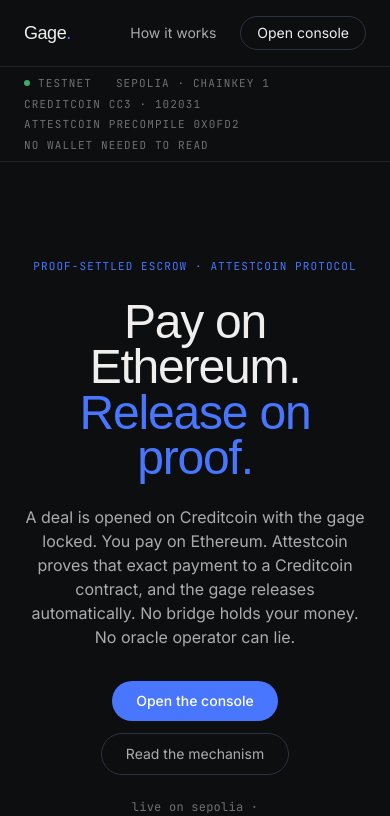
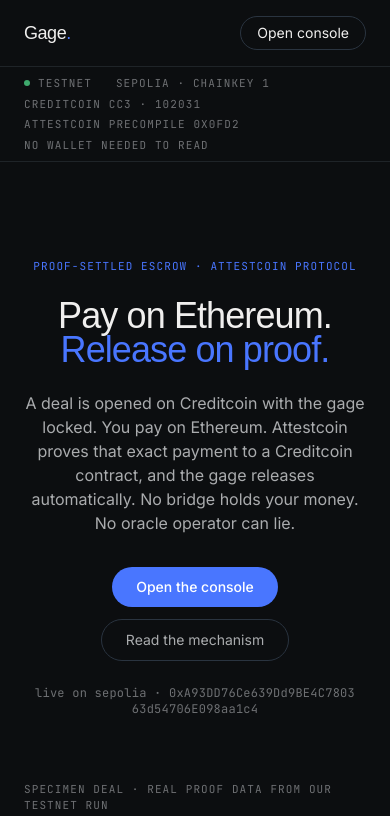
Before and after one commit to A-Raphie/gage, a Next.js app in the folder web/: page / in a window 390 px wide. Shown: the top 816 px of the page. Built offline with nearby package versions, Linux system fonts and the light colour scheme; a web font is replaced by a local one.

Commit message:
ui-audit fixes: mobile overflow P0 (hero scale, hash wrap, nav xs) + console table mobile columns P1

```diff
--- a/web/src/app/console/page.tsx
+++ b/web/src/app/console/page.tsx
@@ -165,8 +165,8 @@ export default function Console() {
                     <th className="px-4 py-3 font-normal">deal</th>
                     <th className="px-4 py-3 font-normal">gage (cc3)</th>
                     <th className="px-4 py-3 font-normal">payment (sep)</th>
-                    <th className="px-4 py-3 font-normal">escrowed</th>
-                    <th className="px-4 py-3 font-normal">expiry</th>
+                    <th className="hidden px-4 py-3 font-normal sm:table-cell">escrowed</th>
+                    <th className="hidden px-4 py-3 font-normal sm:table-cell">expiry</th>
                     <th className="px-4 py-3 font-normal">state</th>
                   </tr>
                 </thead>
@@ -186,10 +186,10 @@ export default function Console() {
                       <td className="num px-4 py-3 text-mute">
                         {eth(d.paymentAmount)}
                       </td>
-                      <td className="num px-4 py-3 text-mute">
+                      <td className="num hidden px-4 py-3 text-mute sm:table-cell">
                         {eth(d.escrowTotal)}
                       </td>
-                      <td className="num px-4 py-3 text-mute">
+                      <td className="num hidden px-4 py-3 text-mute sm:table-cell">
                         {d.expiry
                           ? new Date(d.expiry * 1000)
                               .toISOString()
--- a/web/src/app/page.tsx
+++ b/web/src/app/page.tsx
@@ -12,7 +12,7 @@ export default function Home() {
           <p className="microlabel text-accent">
             proof-settled escrow · attestcoin protocol
           </p>
-          <h1 className="mt-6 font-display text-5xl leading-[0.95] tracking-tight sm:text-7xl">
+          <h1 className="mt-6 font-display text-4xl leading-[0.95] tracking-tight sm:text-7xl">
             Pay on Ethereum.
             <br />
             <span className="text-accent">Release on proof.</span>
@@ -37,7 +37,7 @@ export default function Home() {
               Read the mechanism
             </a>
           </div>
-          <p className="hash mt-6 text-xs text-faint">
+          <p className="hash mt-6 break-all px-2 text-xs text-faint">
             live on sepolia · 0xA93DD76Ce639Dd9BE4C780363d54706E098aa1c4
           </p>
 
--- a/web/src/components/site-header.tsx
+++ b/web/src/components/site-header.tsx
@@ -10,7 +10,7 @@ export function SiteHeader() {
         <nav className="flex items-center gap-6">
           <Link
             href="/#mechanism"
-            className="text-sm text-mute transition-colors hover:text-ink"
+            className="hidden text-sm text-mute transition-colors hover:text-ink sm:inline"
           >
             How it works
           </Link>
```
